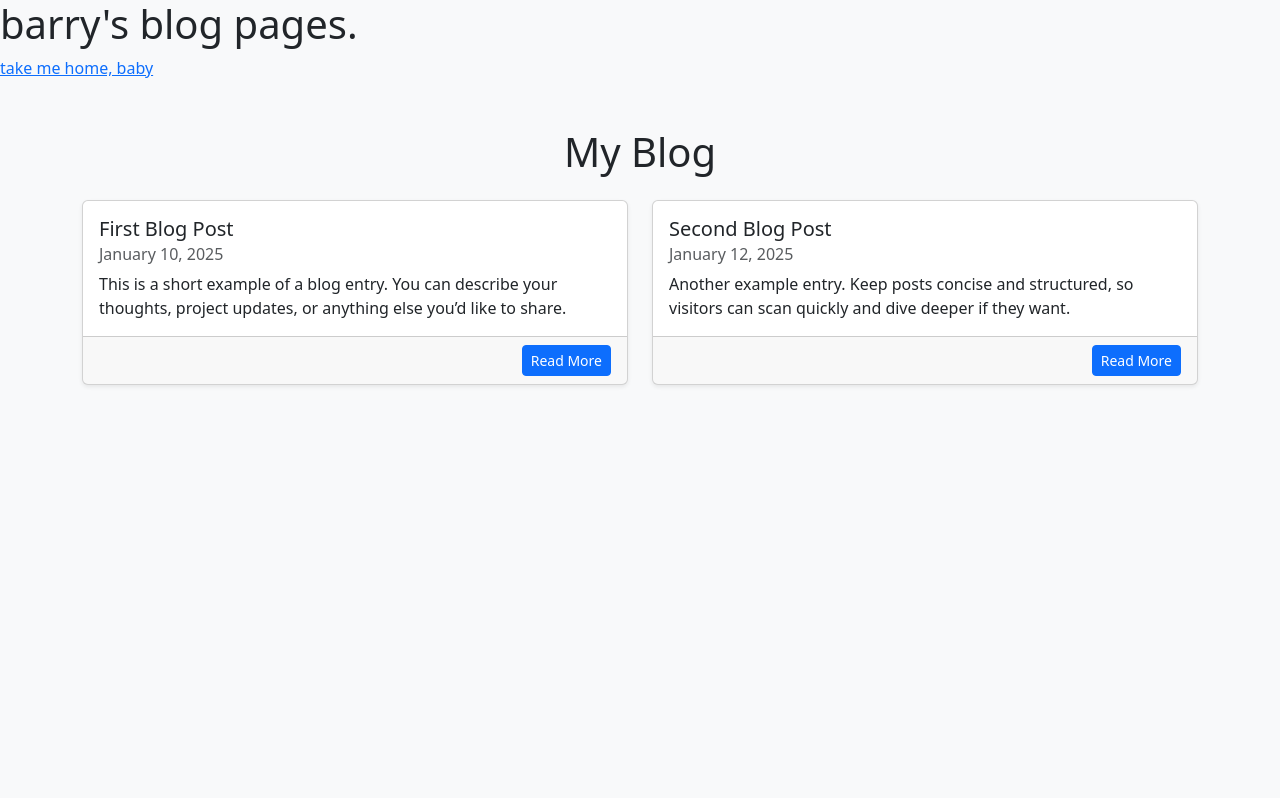
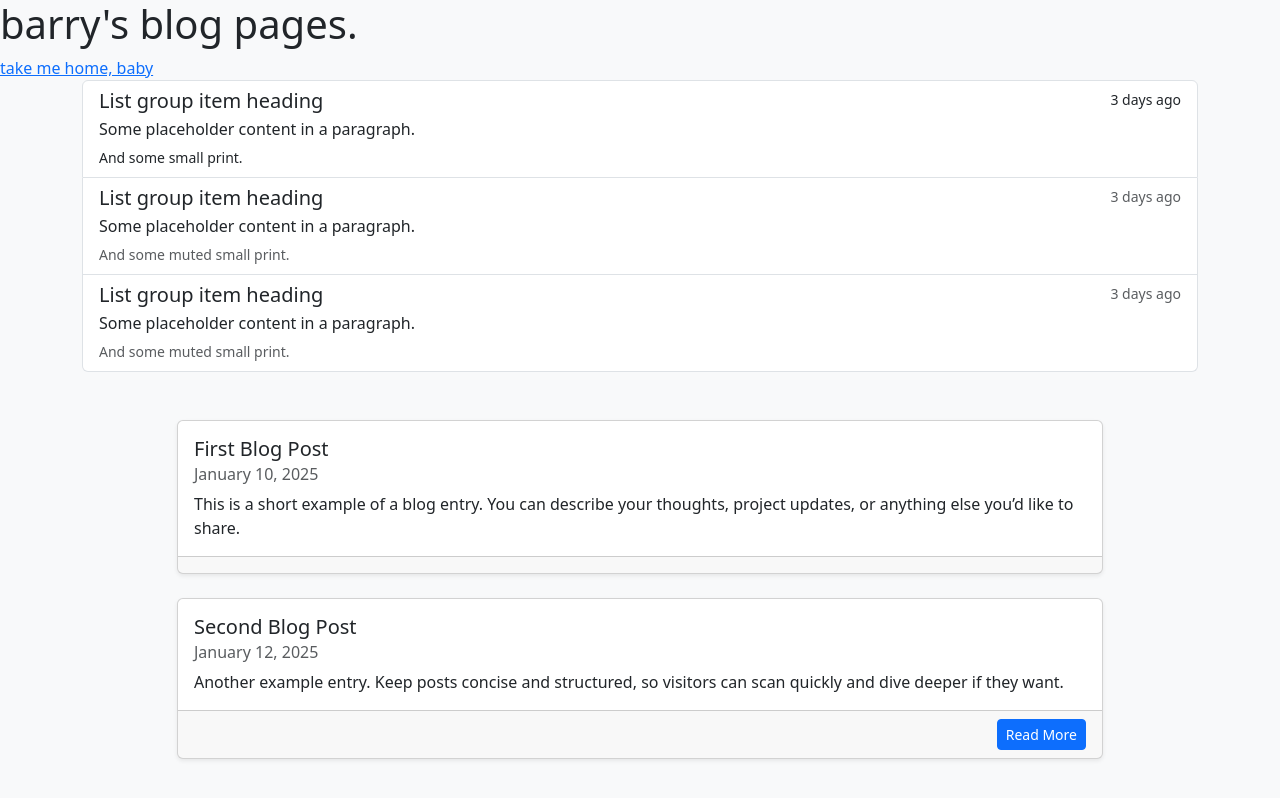
Before and after one commit to barrycumbie/didactic-octo-succotash-dummy-profile-, a plain HTML site: page docs/pages/blog.html in a window 1280 px wide. Drawn offline with nearby package versions, Linux system fonts and the light colour scheme.

Commit message:
Add files via upload

```diff
--- a/docs/pages/blog.html
+++ b/docs/pages/blog.html
@@ -1,6 +1,4 @@
-
-
-    <!DOCTYPE html>
+<!DOCTYPE html>
 <html lang="en">
 <head>
   <meta charset="UTF-8">
@@ -14,12 +12,44 @@
   <h1>barry's blog pages. </h1>
     <a href="../index.html">take me home, baby </a>
 
+  <div class="container">
+
+    <div class="list-group">
+      <a href="#" class="list-group-item list-group-item-action" aria-current="true">
+        <div class="d-flex w-100 justify-content-between">
+          <h5 class="mb-1">List group item heading</h5>
+          <small>3 days ago</small>
+        </div>
+        <p class="mb-1">Some placeholder content in a paragraph.</p>
+        <small>And some small print.</small>
+      </a>
+      <a href="#" class="list-group-item list-group-item-action">
+        <div class="d-flex w-100 justify-content-between">
+          <h5 class="mb-1">List group item heading</h5>
+          <small class="text-muted">3 days ago</small>
+        </div>
+        <p class="mb-1">Some placeholder content in a paragraph.</p>
+        <small class="text-muted">And some muted small print.</small>
+      </a>
+      <a href="#" class="list-group-item list-group-item-action">
+        <div class="d-flex w-100 justify-content-between">
+          <h5 class="mb-1">List group item heading</h5>
+          <small class="text-muted">3 days ago</small>
+        </div>
+        <p class="mb-1">Some placeholder content in a paragraph.</p>
+        <small class="text-muted">And some muted small print.</small>
+      </a>
+    </div>
+
+  </div>
+
+
   <div class="container py-5">
-    <h1 class="mb-4 text-center">My Blog</h1>
+    <!-- <h1 class="mb-4 text-center">My Blog</h1> -->
 
     <div class="row g-4">
       <!-- Blog Entry 1 -->
-      <div class="col-md-6">
+      <div class="col-md-10 offset-md-1">
         <div class="card h-100 shadow-sm">
           <div class="card-body">
             <h5 class="card-title">First Blog Post</h5>
@@ -30,13 +60,13 @@
             </p>
           </div>
           <div class="card-footer text-end">
-            <a href="#" class="btn btn-sm btn-primary">Read More</a>
+            <!-- <a href="#" class="btn btn-sm btn-primary">Read More</a> -->
           </div>
         </div>
       </div>
 
       <!-- Blog Entry 2 -->
-      <div class="col-md-6">
+      <div class="col-md-10 offset-md-1">
         <div class="card h-100 shadow-sm">
           <div class="card-body">
             <h5 class="card-title">Second Blog Post</h5>
```
Also changed, not shown: docs/index.html (+13 -1 lines), 2 other files.
